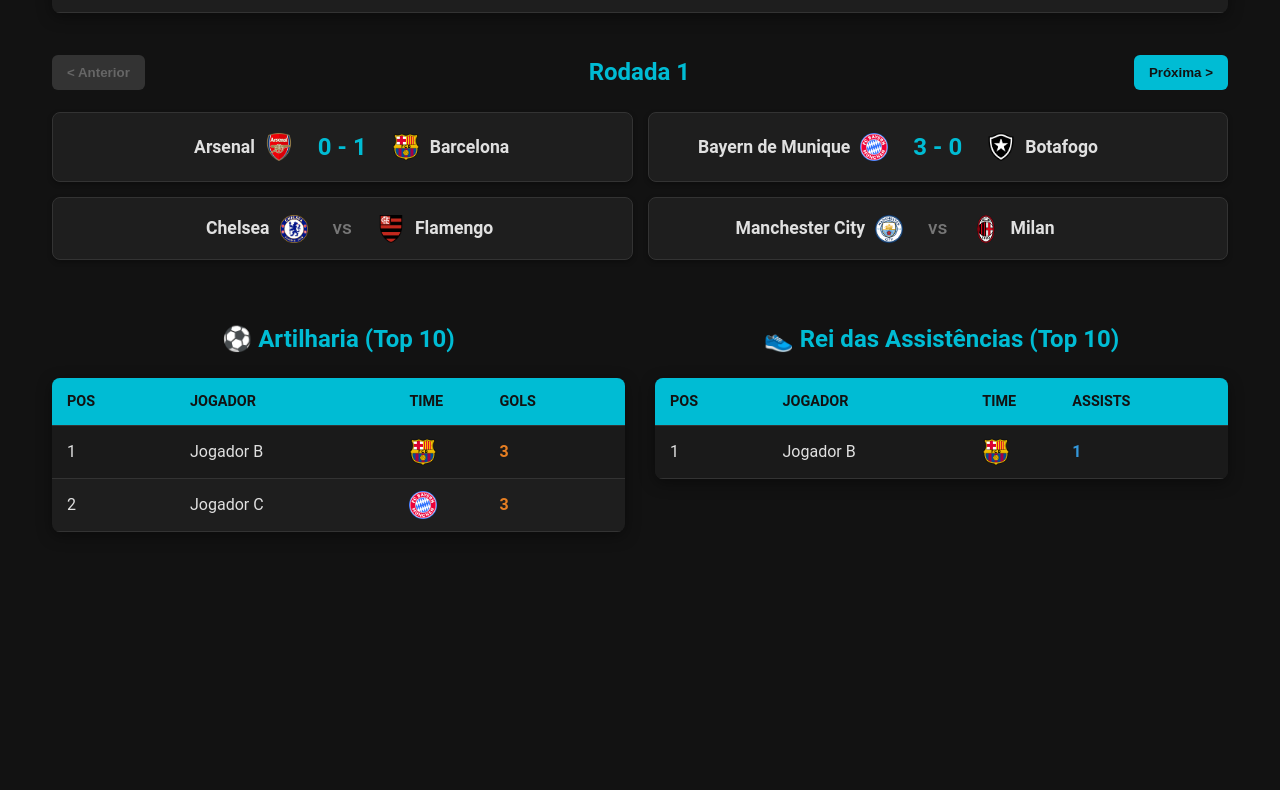
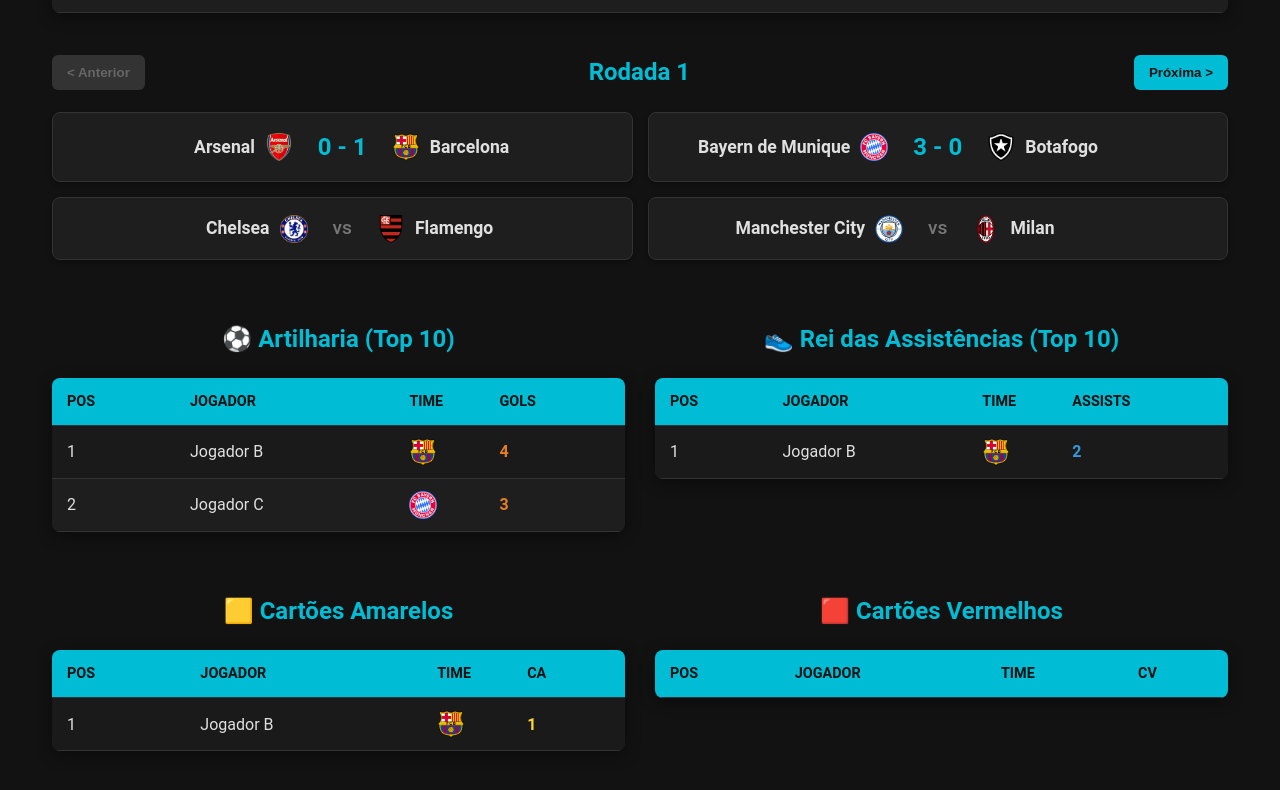
Before and after one commit to victorportugal8/wakanta-championship-manager, a React (Vite) app in the folder frontend/: page / in a window 1280 px wide. Shown: the part 712-1502 px from the top of the page. Before the commit the page ends 1316 px from the top, so only its background shows below. Built offline with nearby package versions, Linux system fonts and the light colour scheme.

Commit message:
Adicionando as tabelas de cartões amarelos e vermelhos

```diff
--- a/frontend/src/components/AdminTool.jsx
+++ b/frontend/src/components/AdminTool.jsx
@@ -786,6 +786,66 @@
                                 </tbody>
                             </table>
                         </div>
+                        {/* --- NOVO BLOCO: RANKING DE CARTÕES --- */}
+                    <div style={{ display: 'flex', justifyContent: 'space-between', gap: '30px', marginTop: '40px' }}>
+
+                        {/* --- Seção de Cartões Amarelos --- */}
+                        <div style={{ flex: 1 }}>
+                            <h2>🟨 Cartões Amarelos</h2>
+                            <table className="score-table">
+                                {renderHeader(['Pos', 'Jogador', 'Time', 'CA'])}
+                                <tbody>
+                                    {/* O 'rankings' agora vem com .cartoesAmarelos */}
+                                    {rankingsTeste.cartoesAmarelos.slice(0, 10).map((jogador, index) => (
+                                        <tr key={jogador.jogadorId}>
+                                            <td>{index + 1}</td>
+                                            <td>{jogador.nome}</td>
+                                            <td className="col-ranking-emblem">
+                                                <img
+                                                    src={jogador.timeEmblema}
+                                                    alt={jogador.timeNome}
+                                                    title={jogador.timeNome}
+                                                    className="ranking-emblem"
+                                                />
+                                            </td>
+                                            {/* Nova classe de CSS */}
+                                            <td className="col-yellow-cards">
+                                                {jogador.cartoesAmarelos}
+                                            </td>
+                                        </tr>
+                                    ))}
+                                </tbody>
+                            </table>
+                        </div>
+
+                        {/* --- Seção de Cartões Vermelhos --- */}
+                        <div style={{ flex: 1 }}>
+                            <h2>🟥 Cartões Vermelhos</h2>
+                            <table className="score-table">
+                                {renderHeader(['Pos', 'Jogador', 'Time', 'CV'])}
+                                <tbody>
+                                    {rankingsTeste.cartoesVermelhos.slice(0, 10).map((jogador, index) => (
+                                        <tr key={jogador.jogadorId}>
+                                            <td>{index + 1}</td>
+                                            <td>{jogador.nome}</td>
+                                            <td className="col-ranking-emblem">
+                                                <img
+                                                    src={jogador.timeEmblema}
+                                                    alt={jogador.timeNome}
+                                                    title={jogador.timeNome}
+                                                    className="ranking-emblem"
+                                                />
+                                            </td>
+                                            {/* Nova classe de CSS (usa a cor neon que já tínhamos) */}
+                                            <td className="col-red-cards">
+                                                {jogador.cartoesVermelhos}
+                                            </td>
+                                        </tr>
+                                    ))}
+                                </tbody>
+                            </table>
+                        </div>
+                    </div>
                     </div>
                     {/* --- FIM DO NOVO BLOCO DE RANKINGS --- */}
                 </div>
--- a/frontend/src/components/Tabela.jsx
+++ b/frontend/src/components/Tabela.jsx
@@ -307,6 +307,67 @@
                     </table>
                 </div>
             </div>
+
+            {/* --- NOVO BLOCO: RANKING DE CARTÕES --- */}
+            <div style={{ display: 'flex', justifyContent: 'space-between', gap: '30px', marginTop: '40px' }}>
+
+                {/* --- Seção de Cartões Amarelos --- */}
+                <div style={{ flex: 1 }}>
+                    <h2>🟨 Cartões Amarelos</h2>
+                    <table className="score-table">
+                        {renderHeader(['Pos', 'Jogador', 'Time', 'CA'])}
+                        <tbody>
+                            {/* O 'rankings' agora vem com .cartoesAmarelos */}
+                            {rankings.cartoesAmarelos.slice(0, 10).map((jogador, index) => (
+                                <tr key={jogador.jogadorId}>
+                                    <td>{index + 1}</td>
+                                    <td>{jogador.nome}</td>
+                                    <td className="col-ranking-emblem">
+                                        <img
+                                            src={jogador.timeEmblema}
+                                            alt={jogador.timeNome}
+                                            title={jogador.timeNome}
+                                            className="ranking-emblem"
+                                        />
+                                    </td>
+                                    {/* Nova classe de CSS */}
+                                    <td className="col-yellow-cards">
+                                        {jogador.cartoesAmarelos}
+                                    </td>
+                                </tr>
+                            ))}
+                        </tbody>
+                    </table>
+                </div>
+
+                {/* --- Seção de Cartões Vermelhos --- */}
+                <div style={{ flex: 1 }}>
+                    <h2>🟥 Cartões Vermelhos</h2>
+                    <table className="score-table">
+                        {renderHeader(['Pos', 'Jogador', 'Time', 'CV'])}
+                        <tbody>
+                            {rankings.cartoesVermelhos.slice(0, 10).map((jogador, index) => (
+                                <tr key={jogador.jogadorId}>
+                                    <td>{index + 1}</td>
+                                    <td>{jogador.nome}</td>
+                                    <td className="col-ranking-emblem">
+                                        <img
+                                            src={jogador.timeEmblema}
+                                            alt={jogador.timeNome}
+                                            title={jogador.timeNome}
+                                            className="ranking-emblem"
+                                        />
+                                    </td>
+                                    {/* Nova classe de CSS (usa a cor neon que já tínhamos) */}
+                                    <td className="col-red-cards">
+                                        {jogador.cartoesVermelhos}
+                                    </td>
+                                </tr>
+                            ))}
+                        </tbody>
+                    </table>
+                </div>
+            </div>
         </div>
     );
 }
--- a/frontend/src/data/campeonato.json
+++ b/frontend/src/data/campeonato.json
@@ -190,10 +190,29 @@
       "rodada": 3,
       "time_casa_id": 2,
       "time_visitante_id": 8,
-      "gols_casa": null,
-      "gols_visitante": null,
+      "gols_casa": 1,
+      "gols_visitante": 0,
       "data_partida": null,
-      "eventos": []
+      "eventos": [
+        {
+          "jogadorId": "PlayerB",
+          "tipo": "gol",
+          "minuto": 6,
+          "partida_id": 10
+        },
+        {
+          "jogadorId": "PlayerB",
+          "tipo": "assistencia",
+          "minuto": 6,
+          "partida_id": 10
+        },
+        {
+          "jogadorId": "PlayerB",
+          "tipo": "cartao_amarelo",
+          "minuto": 11,
+          "partida_id": 10
+        }
+      ]
     },
     {
       "id": 11,
--- a/frontend/src/index.css
+++ b/frontend/src/index.css
@@ -405,3 +405,21 @@
     color: #666; /* Texto apagado */
     cursor: not-allowed;
 }
+
+/* ================================================= */
+/* Estilos das Colunas de Cartões (Rankings) */
+/* ================================================= */
+
+/* Cor para a coluna de Cartões Amarelos */
+.col-yellow-cards {
+    color: #fdd835; /* Um amarelo vibrante */
+    font-weight: 700;
+    text-align: center;
+}
+
+/* Cor para a coluna de Cartões Vermelhos */
+.col-red-cards {
+    color: #ff5252; /* Reutiliza o vermelho neon do .negative-sg */
+    font-weight: 700;
+    text-align: center;
+}
--- a/frontend/src/utils/calculadora.js
+++ b/frontend/src/utils/calculadora.js
@@ -329,13 +329,17 @@
             // --- CORRIGIDO: Força o acesso via String ---
             const jogadorIdStr = String(evento.jogadorId);
             if (!contagem[jogadorIdStr]) {
-                contagem[jogadorIdStr] = { gols: 0, assistencias: 0 };
+                contagem[jogadorIdStr] = { gols: 0, assistencias: 0, cartoesAmarelos: 0, cartoesVermelhos: 0 };
             }
 
             if (evento.tipo === 'gol') {
                 contagem[jogadorIdStr].gols += 1;
             } else if (evento.tipo === 'assistencia') {
                 contagem[jogadorIdStr].assistencias += 1;
+            } else if (evento.tipo === 'cartao_amarelo') {
+                contagem[jogadorIdStr].cartoesAmarelos += 1;
+            } else if (evento.tipo === 'cartao_vermelho') {
+                contagem[jogadorIdStr].cartoesVermelhos += 1;
             }
         });
     });
@@ -344,7 +348,9 @@
         jogadorId,
         ...jogadoresMap[jogadorId],
         gols: contagem[jogadorId].gols,
-        assistencias: contagem[jogadorId].assistencias
+        assistencias: contagem[jogadorId].assistencias,
+        cartoesAmarelos: contagem[jogadorId].cartoesAmarelos,
+        cartoesVermelhos: contagem[jogadorId].cartoesVermelhos
     }));
 
     // Filtra e ordena a artilharia (APENAS jogadores com gols > 0)
@@ -357,5 +363,15 @@
         .filter(j => j.assistencias > 0)
         .sort((a, b) => b.assistencias - a.assistencias);
 
-    return { artilharia, assistencias };
+    // Filtra e ordena os cartões amarelos (APENAS jogadores com CA > 0)
+    const cartoesAmarelos = [...rankings]
+        .filter(j => j.cartoesAmarelos > 0)
+        .sort((a, b) => b.cartoesAmarelos - a.cartoesAmarelos);
+
+    // Filtra e ordena os cartões vermelhos (APENAS jogadores com CV > 0)
+    const cartoesVermelhos = [...rankings]
+        .filter(j => j.cartoesVermelhos > 0)
+        .sort((a, b) => b.cartoesVermelhos - a.cartoesVermelhos);
+
+    return { artilharia, assistencias, cartoesAmarelos, cartoesVermelhos };
 }
```
